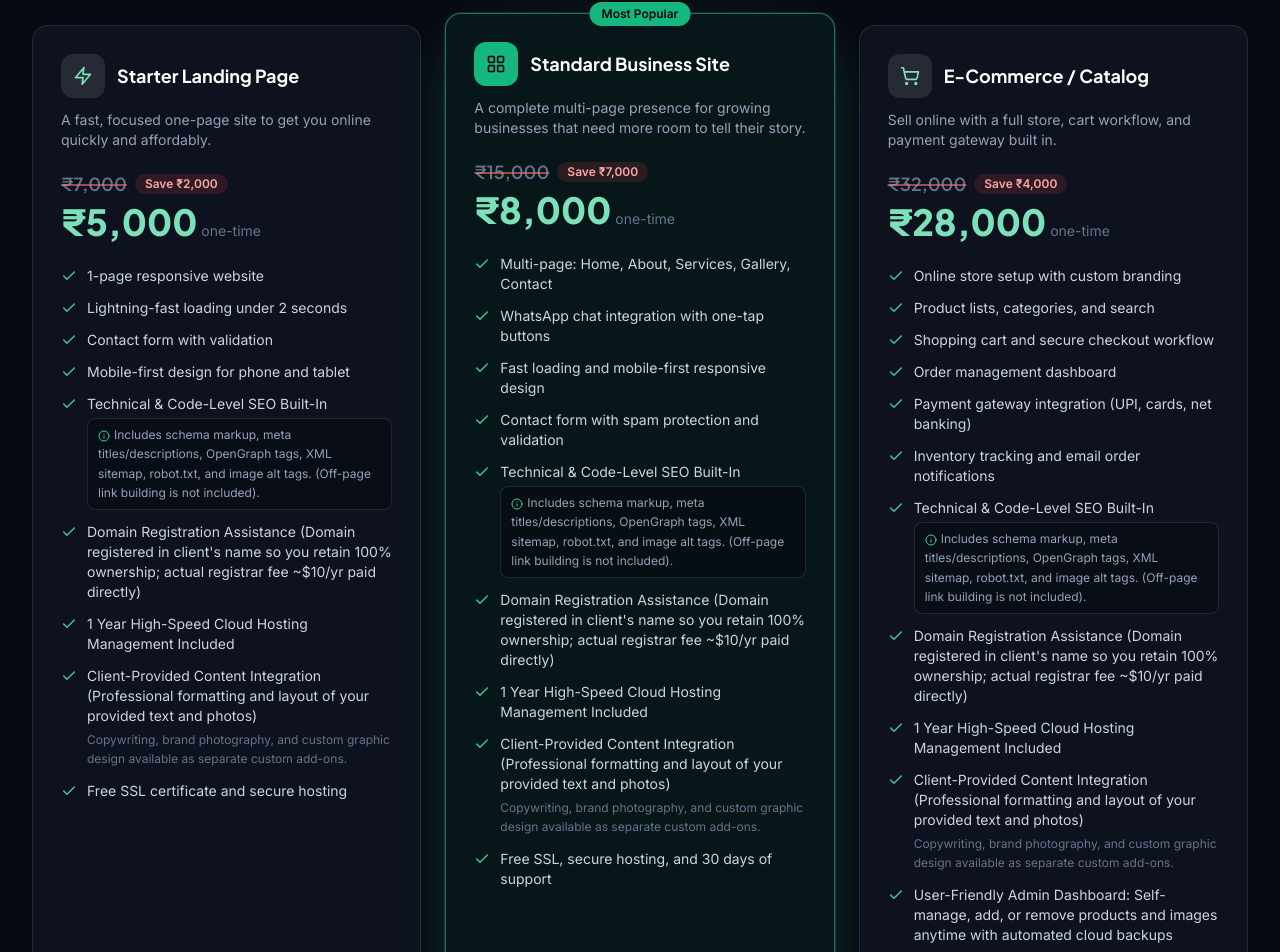
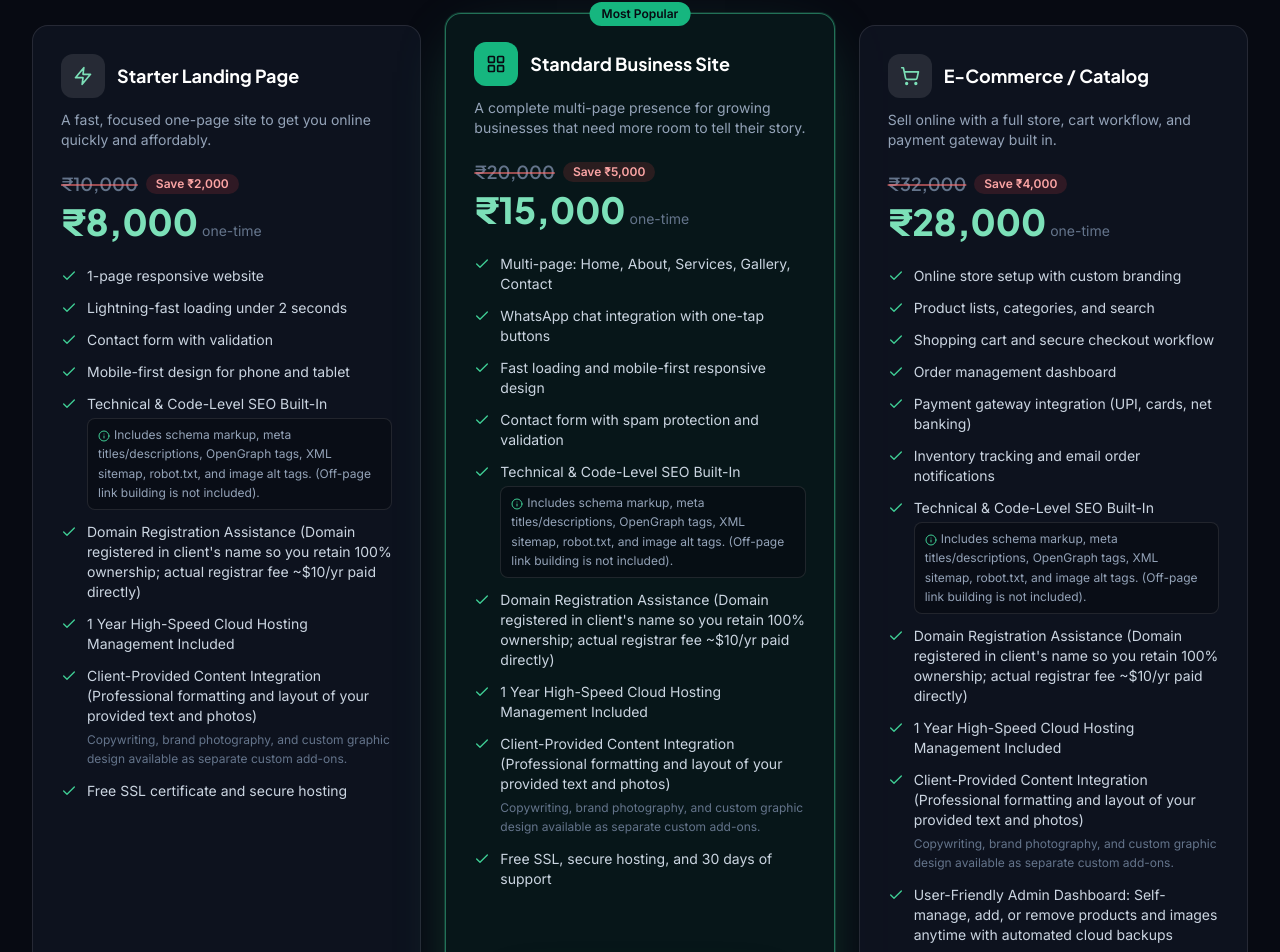
Before and after one commit to ChiragVachheta/BizzGrowUpPremium, a React (Vite) app: page / in a window 1280 px wide. Shown: the part 3483-4435 px from the top of the page. Built offline with nearby package versions, Linux system fonts and the light colour scheme; no server answers.

Commit message:
price updated

```diff
--- a/src/components/Pricing.tsx
+++ b/src/components/Pricing.tsx
@@ -17,8 +17,8 @@ type Pkg = {
 const PACKAGES: Pkg[] = [
   {
     name: 'Starter Landing Page',
-    originalPrice: '₹7,000',
-    discountedPrice: '₹5,000',
+    originalPrice: '₹10,000',
+    discountedPrice: '₹8,000',
     savings: 'Save ₹2,000',
     tagline: 'A fast, focused one-page site to get you online quickly and affordably.',
     icon: Zap,
@@ -36,9 +36,9 @@ const PACKAGES: Pkg[] = [
   },
   {
     name: 'Standard Business Site',
-    originalPrice: '₹15,000',
-    discountedPrice: '₹8,000',
-    savings: 'Save ₹7,000',
+    originalPrice: '₹20,000',
+    discountedPrice: '₹15,000',
+    savings: 'Save ₹5,000',
     tagline: 'A complete multi-page presence for growing businesses that need more room to tell their story.',
     icon: Layout,
     featured: true,
```
